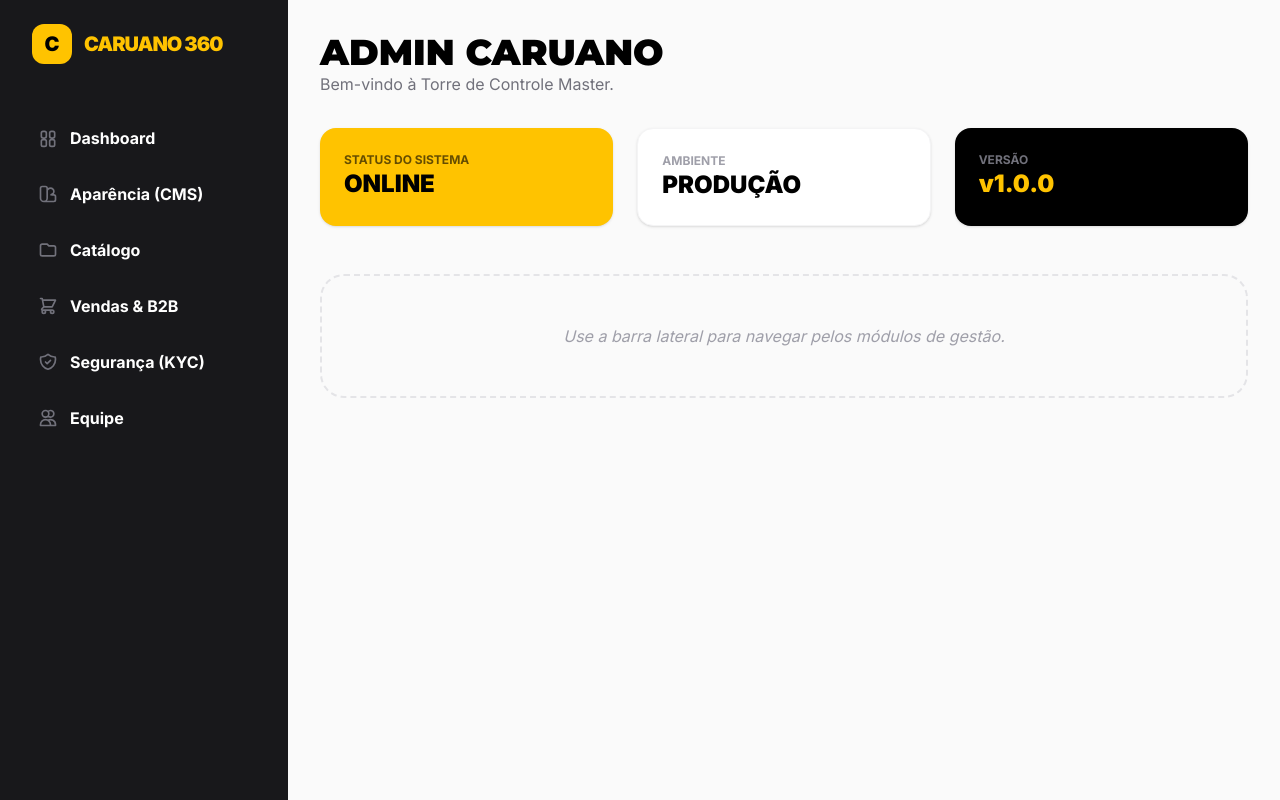
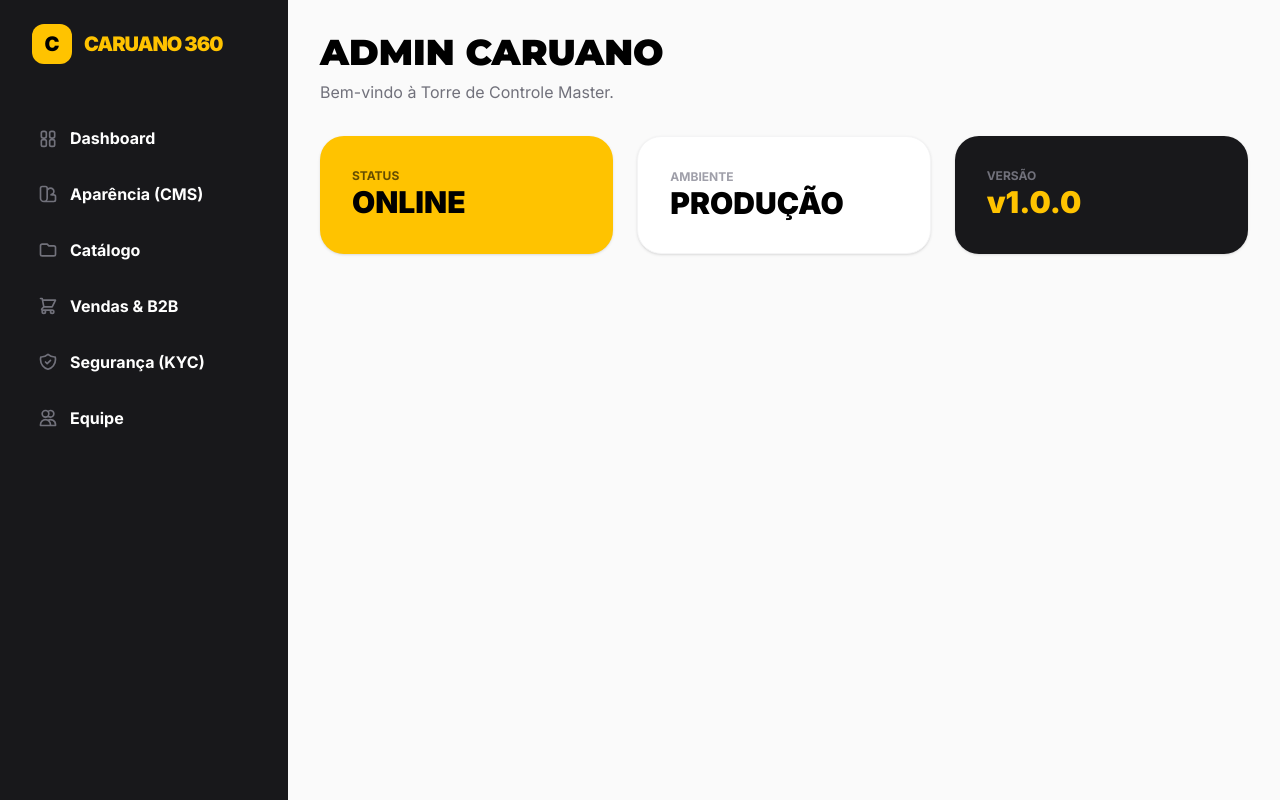
Before and after one commit to caruano-app/marketplace050626, a Next.js app: page /admin in a window 1280 px wide. Built offline with nearby package versions, Linux system fonts and the light colour scheme.

Commit message:
Refactor AdminControlTower component structure and styles
Updated layout and styling of Admin Control Tower component.

```diff
--- a/src/components/admin/admin-control-tower.tsx
+++ b/src/components/admin/admin-control-tower.tsx
@@ -1,32 +1,15 @@
 'use client';
-
 import React from 'react';
 
 export default function AdminControlTower() {
   return (
-    <div className="p-4 md:p-8">
-      <div className="mb-8">
-        <h1 className="text-4xl font-black text-black font-montserrat uppercase">Admin Caruano</h1>
-        <p className="text-zinc-500">Bem-vindo à Torre de Controle Master.</p>
-      </div>
-
+    <div className="p-8">
+      <h1 className="text-4xl font-black text-black font-montserrat uppercase mb-2">Admin Caruano</h1>
+      <p className="text-zinc-500 mb-8">Bem-vindo à Torre de Controle Master.</p>
       <div className="grid grid-cols-1 md:grid-cols-3 gap-6">
-        <div className="bg-[#FFC300] p-6 rounded-2xl shadow-sm">
-          <p className="text-xs font-bold uppercase opacity-60">Status do Sistema</p>
-          <p className="text-2xl font-black text-black">ONLINE</p>
-        </div>
-        <div className="bg-white p-6 rounded-2xl border border-zinc-100 shadow-sm">
-          <p className="text-xs font-bold uppercase text-zinc-400">Ambiente</p>
-          <p className="text-2xl font-black text-black text-black">PRODUÇÃO</p>
-        </div>
-        <div className="bg-black p-6 rounded-2xl shadow-sm">
-          <p className="text-xs font-bold uppercase text-zinc-500">Versão</p>
-          <p className="text-2xl font-black text-[#FFC300]">v1.0.0</p>
-        </div>
-      </div>
-
-      <div className="mt-12 p-12 border-2 border-dashed border-zinc-200 rounded-3xl text-center">
-        <p className="text-zinc-400 italic">Use a barra lateral para navegar pelos módulos de gestão.</p>
+        <div className="bg-[#FFC300] p-8 rounded-3xl shadow-sm"><p className="font-bold uppercase opacity-60 text-xs">Status</p><p className="text-3xl font-black">ONLINE</p></div>
+        <div className="bg-white p-8 rounded-3xl border border-zinc-100 shadow-sm"><p className="font-bold uppercase text-zinc-400 text-xs">Ambiente</p><p className="text-3xl font-black">PRODUÇÃO</p></div>
+        <div className="bg-zinc-900 p-8 rounded-3xl shadow-sm text-white"><p className="font-bold uppercase text-zinc-500 text-xs">Versão</p><p className="text-3xl font-black text-[#FFC300]">v1.0.0</p></div>
       </div>
     </div>
   );
```
